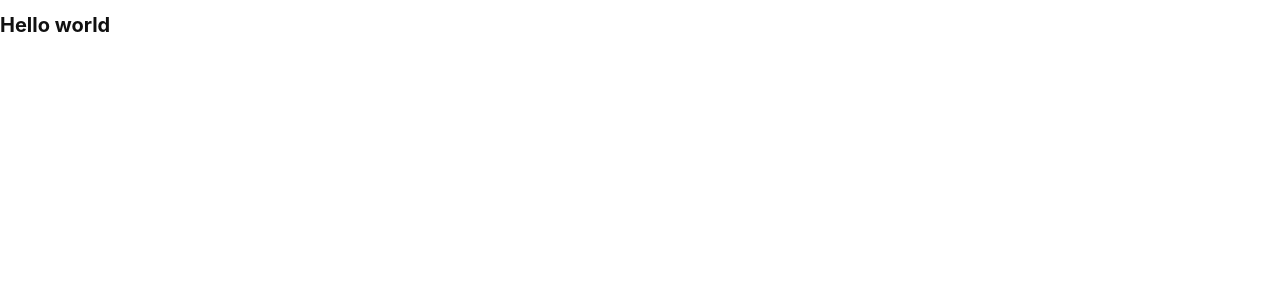
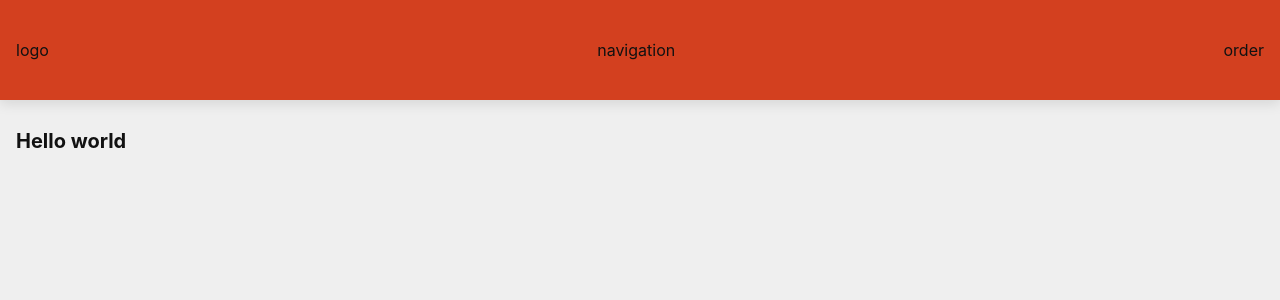
Before and after one commit to cichowsky/pizzeria, a Next.js app: page / in a window 1280 px wide. Shown: the top 300 px of the page. Built offline with nearby package versions, Linux system fonts and the light colour scheme.

Commit message:
create initial template

```diff
--- /dev/null
+++ b/components/Header/Header.styles.ts
@@ -0,0 +1,22 @@
+import styled from 'styled-components';
+
+export const SWrapper = styled.header`
+  position: fixed;
+  top: 0;
+  left: 0;
+  right: 0;
+  height: var(--headerHeight);
+  background-color: ${({ theme }) => theme.colors.primary};
+  box-shadow: ${({ theme }) => theme.boxShadow};
+  z-index: 50;
+`;
+
+export const SInner = styled.div`
+  height: 100%;
+  max-width: ${({ theme }) => theme.layout.maxWidth};
+  padding: 0 ${({ theme }) => theme.layout.padding};
+  margin: 0 auto;
+  display: flex;
+  justify-content: space-between;
+  align-items: center;
+`;
--- /dev/null
+++ b/components/Header/Header.tsx
@@ -0,0 +1,15 @@
+import { SWrapper, SInner } from './Header.styles';
+
+const Header = () => {
+  return (
+    <SWrapper>
+      <SInner>
+        <div>logo</div>
+        <div>navigation</div> {/* mobile - hamburger, desktop links */}
+        <div>order</div> {/* button cart icon */}
+      </SInner>
+    </SWrapper>
+  );
+};
+
+export default Header;
--- /dev/null
+++ b/components/templates/Template.styles.ts
@@ -0,0 +1,22 @@
+import styled from 'styled-components';
+
+export const SWrapper = styled.div`
+  padding-top: var(--headerHeight);
+  min-height: 100vh;
+
+  display: flex;
+  flex-direction: column;
+  background-color: ${({ theme }) => theme.colors.background};
+
+  @media (min-width: 640px) {
+    --headerHeight: ${({ theme }) => theme.header.heightBig};
+  }
+`;
+
+export const SContent = styled.main`
+  flex-grow: 1;
+  width: 100%;
+  max-width: ${({ theme }) => theme.layout.maxWidth};
+  padding: ${({ theme }) => theme.layout.padding};
+  margin: 0 auto;
+`;
--- /dev/null
+++ b/components/templates/Template.tsx
@@ -0,0 +1,18 @@
+import { ReactNode } from 'react';
+import Header from 'components/Header/Header';
+import { SWrapper, SContent } from './Template.styles';
+
+interface ITemplateProps {
+  children: ReactNode;
+}
+
+const Template = ({ children }: ITemplateProps) => {
+  return (
+    <SWrapper>
+      <Header />
+      <SContent>{children}</SContent>
+    </SWrapper>
+  );
+};
+
+export default Template;
--- a/pages/index.tsx
+++ b/pages/index.tsx
@@ -1,5 +1,6 @@
 import type { NextPage } from 'next';
 import Head from 'next/head';
+import Template from 'components/templates/Template';
 import styled from 'styled-components';
 
 interface IHeadingProps {
@@ -13,7 +14,7 @@ const Heading = styled.h1<IHeadingProps>`
 
 const Home: NextPage = () => {
   return (
-    <div>
+    <Template>
       <Head>
         <title>Create Next App</title>
         <meta name="description" content="The best pizza in town!" />
@@ -21,7 +22,7 @@ const Home: NextPage = () => {
       </Head>
 
       <Heading isSmall>Hello world</Heading>
-    </div>
+    </Template>
   );
 };
 
--- a/styles/GlobalStyle.tsx
+++ b/styles/GlobalStyle.ts
@@ -1,6 +1,10 @@
 import { createGlobalStyle } from 'styled-components';
 
 const GlobalStyle = createGlobalStyle`
+  :root {
+    --headerHeight: ${({ theme }) => theme.header.heightSmall}
+  }
+
   *, *::before, *::after {
     box-sizing: border-box;
   }
--- a/styles/theme.ts
+++ b/styles/theme.ts
@@ -3,7 +3,18 @@ import { DefaultTheme } from 'styled-components';
 const theme: DefaultTheme = {
   colors: {
     text: '#111111',
+    primary: '#d3401f',
+    background: '#efefef',
   },
+  layout: {
+    maxWidth: '1280px',
+    padding: '1rem',
+  },
+  header: {
+    heightSmall: '50px',
+    heightBig: '100px',
+  },
+  boxShadow: '0px 4px 12px rgba(0, 0, 0, 0.1)',
 };
 
 export default theme;
```
Also changed, not shown: styled.d.ts (+11 -0 lines).
